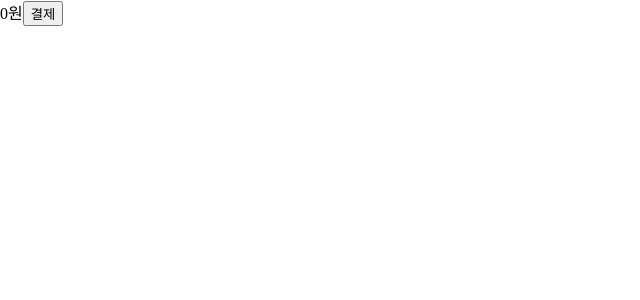
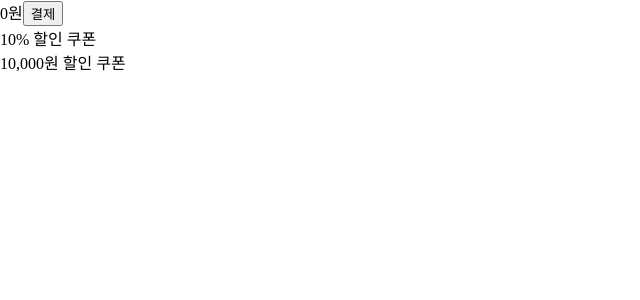
Before and after one commit to yjb94/cart-app, a React (Create React App) app: page /cart in a window 1280 px wide. Shown: the top 300 px of the page, without its empty margins (0-640 px from the left). Built offline with nearby package versions, Linux system fonts and the light colour scheme.

Commit message:
Show coupon list

```diff
--- /dev/null
+++ b/src/components/coupon/CouponItem.tsx
@@ -0,0 +1,23 @@
+import React from 'react';
+import styled from "styled-components";
+
+const CouponItem: React.FC<{ coupon: CouponType }> = ({
+  coupon
+}) => {
+  const onClickCoupon = () => {
+    // TODO: change price with selected coupon
+  }
+
+  return (
+    <Container
+      onClick={onClickCoupon}
+    >
+      {coupon.title}
+    </Container>
+  )
+};
+
+const Container = styled.div`
+`;
+
+export default CouponItem;
--- /dev/null
+++ b/src/components/coupon/CouponList.tsx
@@ -0,0 +1,25 @@
+import React from 'react';
+import styled from "styled-components";
+import { useRecoilValue } from 'recoil';
+import { couponState } from '../../stores/coupon';
+import CouponItem from './CouponItem';
+
+const CouponList: React.FC = () => {
+  const coupons = useRecoilValue(couponState);
+
+  return (
+    <Container>
+      {coupons.map((coupon, idx) =>
+        <CouponItem
+          key={idx}
+          coupon={coupon}
+        />
+      )}
+    </Container>
+  )
+};
+
+const Container = styled.div`
+`;
+
+export default CouponList;
--- a/src/hooks/useCart.tsx
+++ b/src/hooks/useCart.tsx
@@ -12,7 +12,7 @@ const useCart = () => {
   useEffect(() => {
     const newPrice = cartItems.filter(t => t.selected).map(t => t.price * (t.quantity || MIN_QUANTITY)).reduce((a, b) => a + b, 0);
     setPrice(newPrice);
-  }, [cartItems])
+  }, [cartItems, setPrice])
 
   const addItem = (item: CartItemType) => {
     if (cartItems.length >= MAX_ITEM_COUNT) {
--- a/src/pages/Cart.tsx
+++ b/src/pages/Cart.tsx
@@ -2,12 +2,14 @@ import React from 'react';
 import CartList from '../components/cart/CartList';
 import styled from 'styled-components';
 import Payment from '../components/payment/Payment';
+import CouponList from '../components/coupon/CouponList';
 
 const Cart: React.FC = () => {
   return (
     <Container>
       <CartList />
       <Payment />
+      <CouponList />
     </Container>
   )
 };
--- /dev/null
+++ b/src/stores/coupon.ts
@@ -0,0 +1,17 @@
+import { atom } from "recoil";
+
+export const couponState = atom<CouponType[]>({
+  key: 'couponState',
+  default: [
+    {
+      type: 'rate',
+      title: '10% 할인 쿠폰',
+      discountRate: 10,
+    },
+    {
+      type: 'amount',
+      title: '10,000원 할인 쿠폰',
+      discountAmount: 10000,
+    }
+  ]
+});
```
